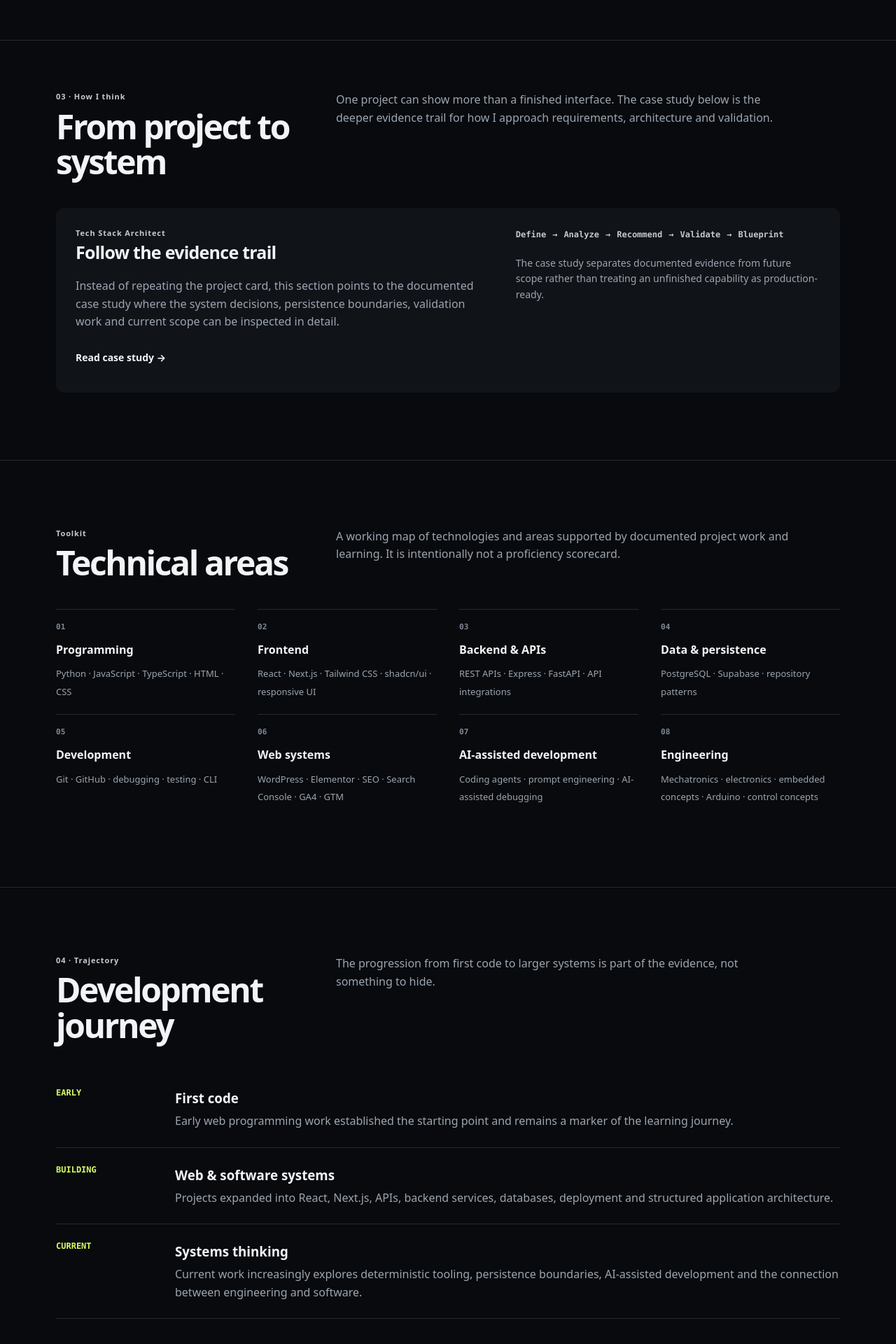
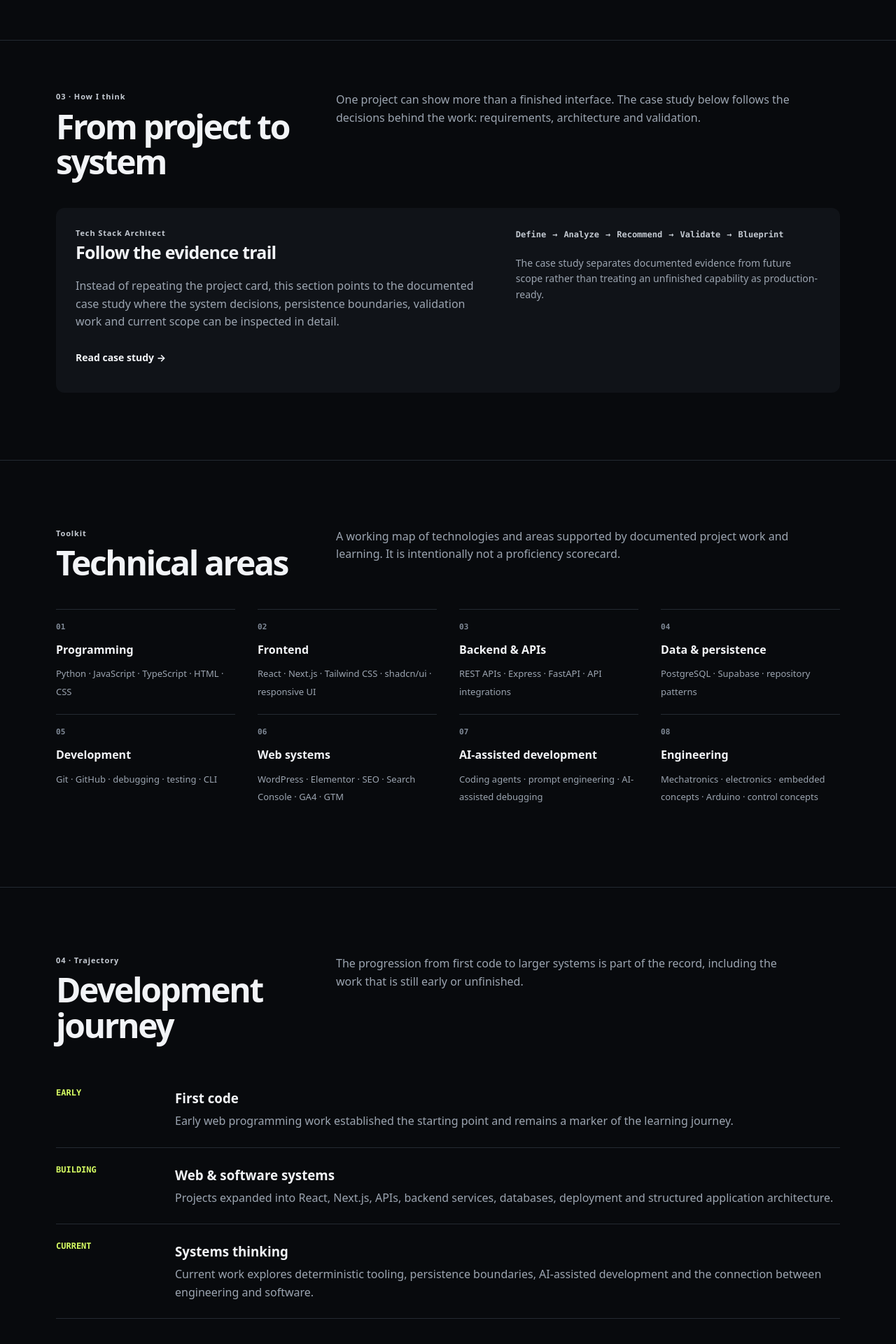
Before and after one commit to davidifeanyicelestine586-arch/David-Ifeanyi, a Next.js app: page / in a window 1280 px wide. Shown: the part 2960-4880 px from the top of the page at 70% size. Built offline with nearby package versions, Linux system fonts and the light colour scheme; no server answers.

Commit message:
refine: humanize journey and evidence copy

```diff
--- a/app/page.tsx
+++ b/app/page.tsx
@@ -31,7 +31,7 @@ export default function Home() {
               <div className="actions hero-actions">
                 <a className="button primary" href="#work">View selected work</a>
                 <a className="button" href="#contact">Contact me</a>
-                <a className="hero-tertiary" href={profile.github} target="_blank" rel="noreferrer">
+                <a className="hero-tertiary" href={profile.github} target="_blank" rel="noreferrer" aria-label="Open David Ifeanyi's GitHub profile in a new tab">
                   GitHub ↗
                 </a>
               </div>
@@ -85,18 +85,18 @@ export default function Home() {
                       <h3>{p.name}</h3>
                       <span className="project-type">Project</span>
                     </div>
-                    <span className="status">{p.status}</span>
+                    <span className="status" aria-label={`${p.name} project state: ${p.status}`}>{p.status}</span>
                   </div>
                   <p>{p.description}</p>
-                  <div className="tags">
+                  <div className="tags" aria-label={`${p.name} technologies`}>
                     {p.stack.map((tag) => (
                       <span className="tag" key={tag}>{tag}</span>
                     ))}
                   </div>
                   <div className="actions project-actions">
-                    {p.caseStudy && <a className="link link-primary" href={p.caseStudy}>Explore project →</a>}
-                    {p.live && <a className="link link-secondary" href={p.live} target="_blank" rel="noreferrer">Live project ↗</a>}
-                    {p.repository && <a className="link link-tertiary" href={p.repository} target="_blank" rel="noreferrer">Repository ↗</a>}
+                    {p.caseStudy && <a className="link link-primary" href={p.caseStudy} aria-label={`Explore the ${p.name} project case study`}>Explore project →</a>}
+                    {p.live && <a className="link link-secondary" href={p.live} target="_blank" rel="noreferrer" aria-label={`Open the live ${p.name} project in a new tab`}>Live project ↗</a>}
+                    {p.repository && <a className="link link-tertiary" href={p.repository} target="_blank" rel="noreferrer" aria-label={`Open the ${p.name} repository in a new tab`}>Repository ↗</a>}
                   </div>
                 </article>
               ))}
@@ -112,8 +112,8 @@ export default function Home() {
                 <h2>From project to system</h2>
               </div>
               <p className="section-copy">
-                One project can show more than a finished interface. The case study below is the deeper
-                evidence trail for how I approach requirements, architecture and validation.
+                One project can show more than a finished interface. The case study below follows the
+                decisions behind the work: requirements, architecture and validation.
               </p>
             </div>
             <div className="card feature-system">
@@ -177,7 +177,8 @@ export default function Home() {
                 <h2>Development journey</h2>
               </div>
               <p className="section-copy">
-                The progression from first code to larger systems is part of the evidence, not something to hide.
+                The progression from first code to larger systems is part of the record, including the work
+                that is still early or unfinished.
               </p>
             </div>
             <div className="journey">
@@ -191,7 +192,7 @@ export default function Home() {
               </div>
               <div className="journey-item">
                 <div className="year">CURRENT</div>
-                <div><h3>Systems thinking</h3><p>Current work increasingly explores deterministic tooling, persistence boundaries, AI-assisted development and the connection between engineering and software.</p></div>
+                <div><h3>Systems thinking</h3><p>Current work explores deterministic tooling, persistence boundaries, AI-assisted development and the connection between engineering and software.</p></div>
               </div>
             </div>
           </div>
@@ -208,7 +209,7 @@ export default function Home() {
             </div>
             <div className="actions contact-actions">
               <a className="button primary" href={`mailto:${profile.email}`}>Email me</a>
-              <a className="button" href={profile.linkedin} target="_blank" rel="noreferrer">LinkedIn ↗</a>
+              <a className="button" href={profile.linkedin} target="_blank" rel="noreferrer" aria-label="Open David Ifeanyi's LinkedIn profile in a new tab">LinkedIn ↗</a>
             </div>
           </div>
         </section>
```
